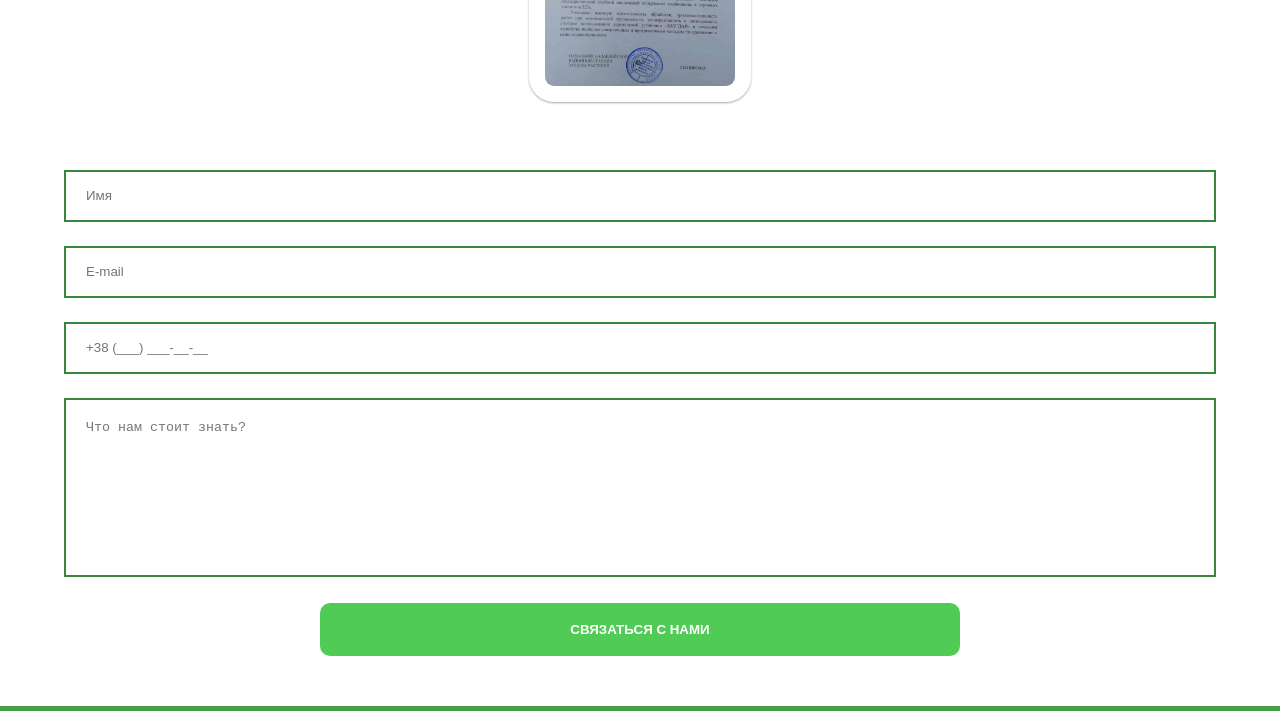
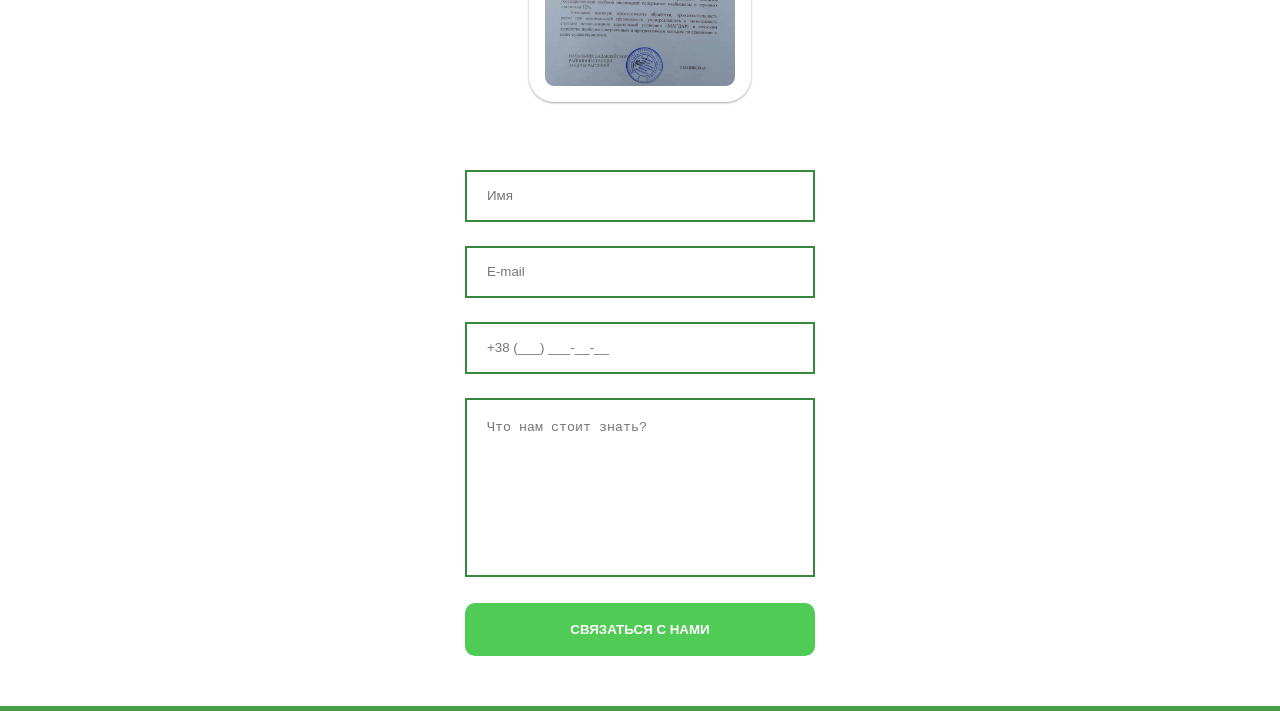
Before and after one commit to eu-genes/eu_genes, a plain HTML site: page index.html in a window 1280 px wide. Shown: the part 2547-3258 px from the top of the page. Drawn offline with nearby package versions, Linux system fonts and the light colour scheme; some packages are replaced by stand-ins of ours; a script that the page names is missing.

Commit message:
Fix contacts form commit

```diff
--- a/styles.css
+++ b/styles.css
@@ -566,6 +566,10 @@ footer .contacts li {
   margin: 0 auto;
 }
 
+.contact-form .textarea-positioning {
+  width: 350px;
+}
+
 .popup .make_order input[type=email],
 .popup .make_order input[type=tel],
 .popup .make_order input[type=text],
@@ -603,6 +607,12 @@ footer .contacts li {
   box-sizing: border-box;
 }
 
+.contact-form input[type=email],
+.contact-form input[type=tel],
+.contact-form input[type=text] {
+  width: 350px;
+}
+
 .popup .make_order input[type=submit],
 .contact-form input[type=submit] {
   height: 53px;
@@ -616,6 +626,10 @@ footer .contacts li {
   text-transform: uppercase;
   background-color: #50cc56;
   cursor: pointer;
+}
+
+.contact-form input[type=submit] {
+  width: 350px;
 }
 
 .popup .make_order input[type=submit]:hover,
```
